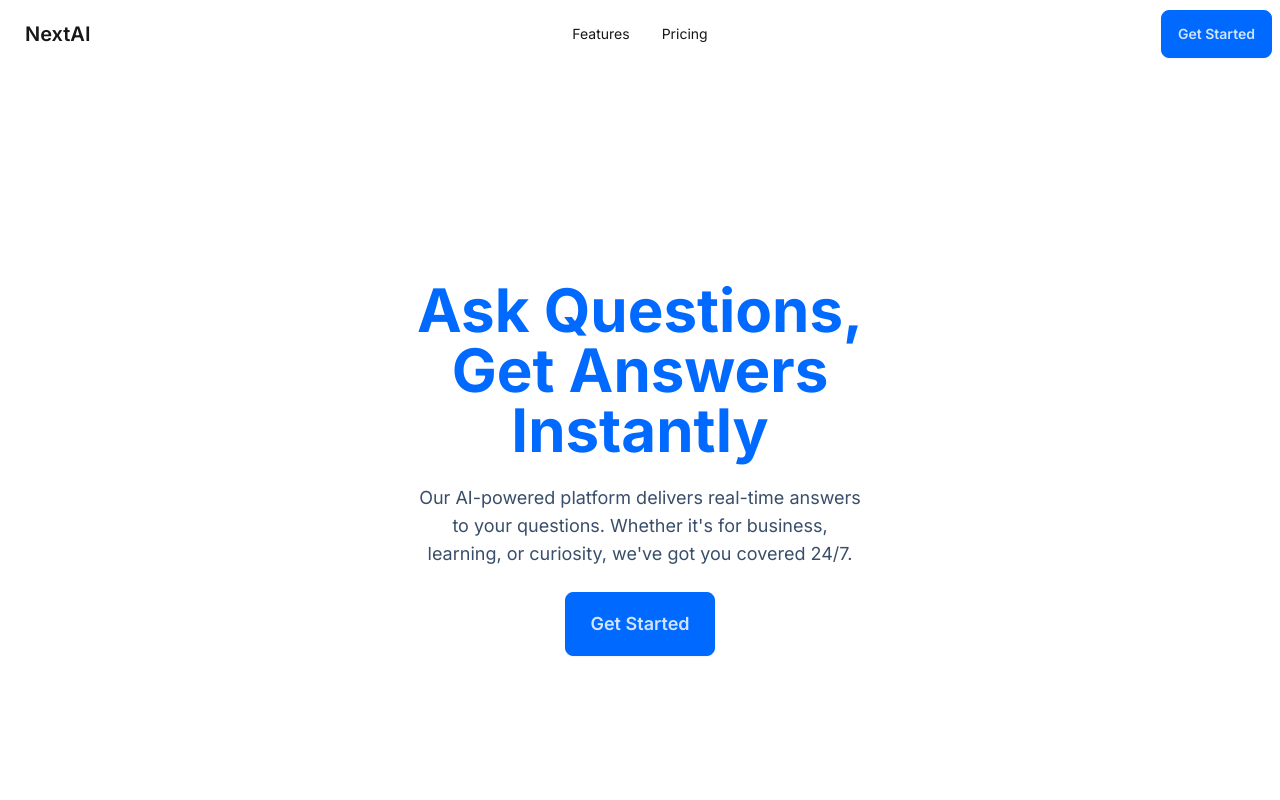
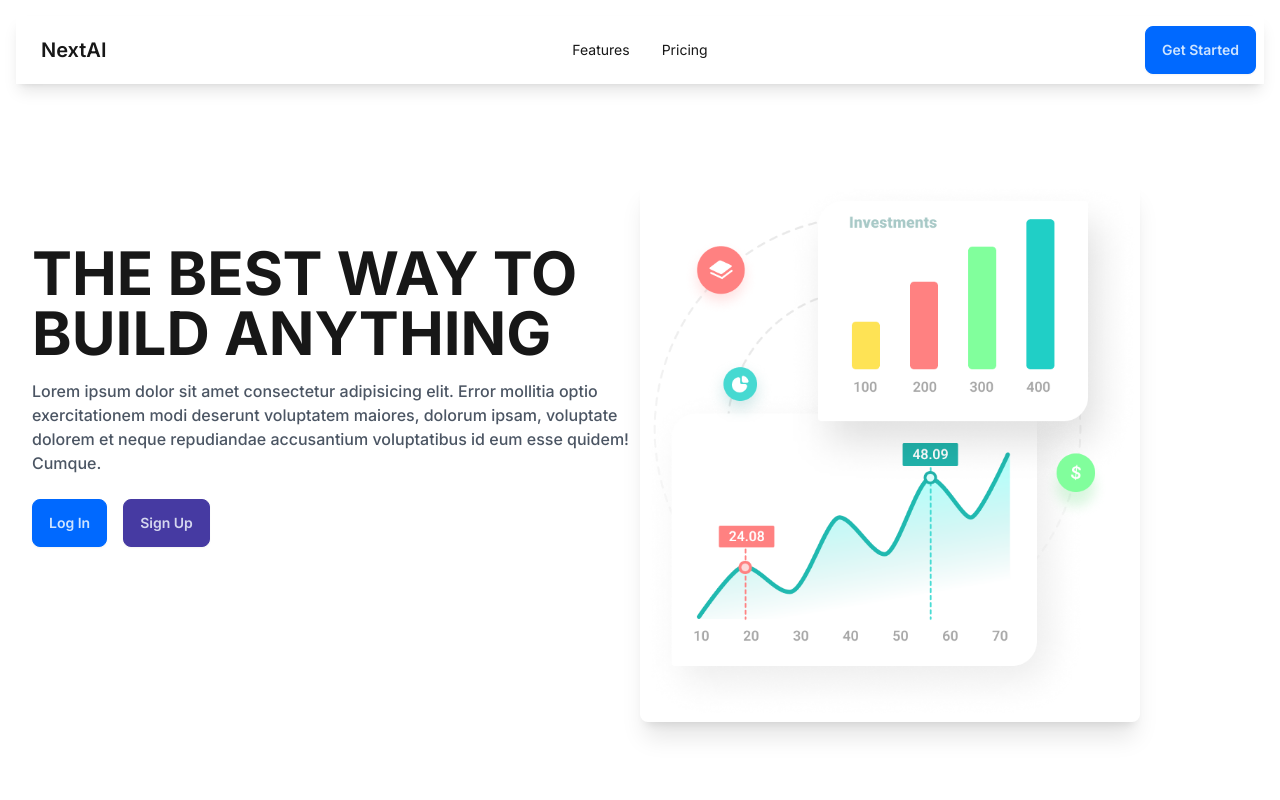
Before and after one commit to Osiris8/nextai, a Next.js app: page / in a window 1280 px wide. Shown: the top 800 px of the page. Built offline with nearby package versions, Linux system fonts and the light colour scheme.

Commit message:
Update Hero component

```diff
--- a/app/page.tsx
+++ b/app/page.tsx
@@ -4,7 +4,7 @@ import Navbar from "@/components/Navbar";
 
 export default function Home() {
   return (
-    <div>
+    <div className="p-4">
       <Navbar />
       <Hero />
       <Features />
--- a/components/Hero.tsx
+++ b/components/Hero.tsx
@@ -1,20 +1,38 @@
+import Image from "next/image";
+import mainImage from "@/public/images/main-image.png";
+
 export default function Hero() {
   return (
-    <div className="hero bg-base-100 min-h-screen">
-      <div className="hero-content text-center">
-        <div className="max-w-md">
-          {/* Titre principal attirant */}
-          <h1 className="text-6xl font-bold text-primary">
-            Ask Questions, Get Answers Instantly
-          </h1>
-          {/* Description courte et percutante */}
-          <p className="py-6 text-lg text-base-content">
-            Our AI-powered platform delivers real-time answers to your
-            questions. Whether it&#39;s for business, learning, or curiosity,
-            we&#39;ve got you covered 24/7.
-          </p>
-          {/* Bouton CTA avec une incitation claire */}
-          <button className="btn btn-primary btn-lg">Get Started</button>
+    <div className="py-16 md:py-24">
+      <div className="container mx-auto px-4">
+        <div className="flex flex-col md:flex-row items-center justify-between">
+          {/* Text section with center alignment on small screens */}
+          <div className="text-bloc md:w-1/2 mb-8 lg:h-96">
+            <h1 className="lg:mt-0 uppercase font-bold text-4xl md:text-6xl mb-4 ">
+              The best way to build anything
+            </h1>
+            <p className="font-medium text-base mb-6 text-gray-600">
+              Lorem ipsum dolor sit amet consectetur adipisicing elit. Error
+              mollitia optio exercitationem modi deserunt voluptatem maiores,
+              dolorum ipsam, voluptate dolorem et neque repudiandae accusantium
+              voluptatibus id eum esse quidem! Cumque.
+            </p>
+            <div className="flex space-x-4">
+              <button className="btn btn-primary">Log In</button>
+              <button className="btn btn-secondary">Sign Up</button>
+            </div>
+          </div>
+
+          {/* Image section */}
+          <div className="image-bloc md:w-1/2">
+            <Image
+              src={mainImage}
+              width={500}
+              height={500}
+              alt="Main hero image"
+              className="rounded-lg shadow-xl"
+            />
+          </div>
         </div>
       </div>
     </div>
```
Also changed, not shown: public/images/main-image.png (added).
